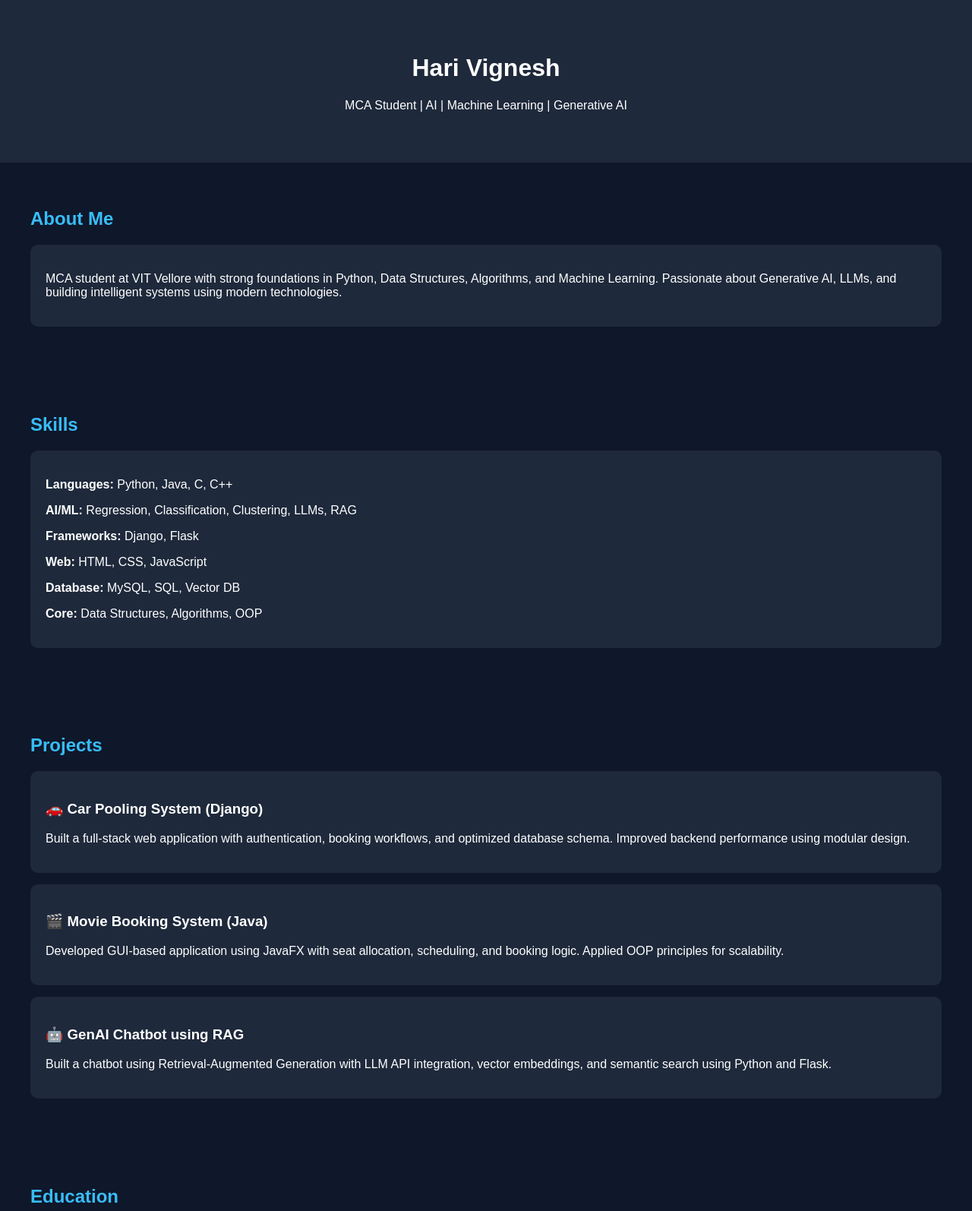
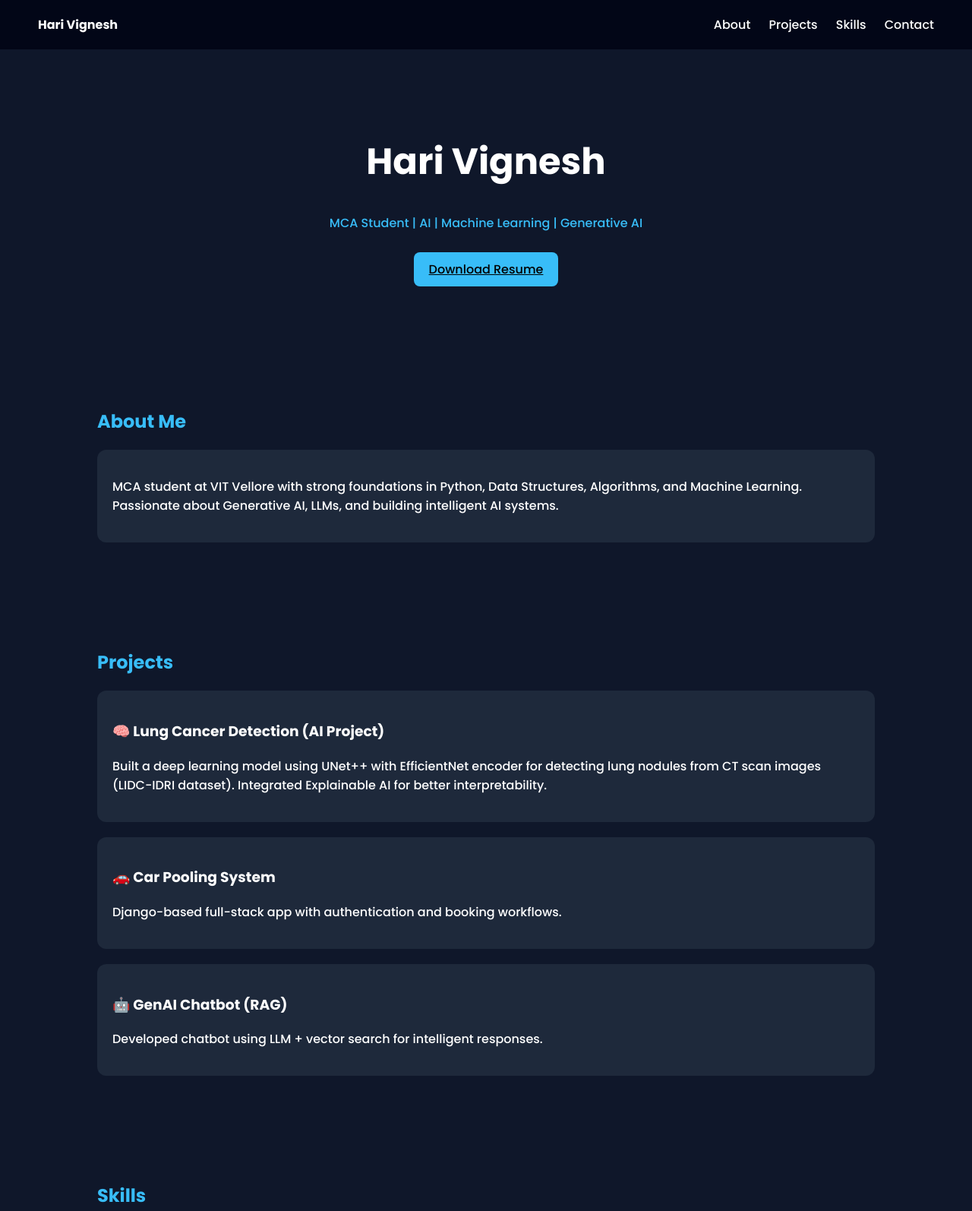
Before and after one commit to Harivignesh08/harivignesh08.github.io, a plain HTML site: page index.html in a window 1280 px wide. Shown: the top 1594 px of the page at 76% size. Drawn offline with Linux system fonts and the light colour scheme.

Commit message:
Add files via upload

```diff
--- a/index.html
+++ b/index.html
@@ -5,113 +5,150 @@
 <meta name="viewport" content="width=device-width, initial-scale=1.0">
 <title>Hari Vignesh | Portfolio</title>
 
+<link href="https://fonts.googleapis.com/css2?family=Poppins:wght@300;500;700&display=swap" rel="stylesheet">
+
 <style>
 body {
     margin: 0;
-    font-family: Arial;
+    font-family: 'Poppins', sans-serif;
     background: #0f172a;
     color: white;
+    scroll-behavior: smooth;
 }
+
+/* NAVBAR */
+nav {
+    display: flex;
+    justify-content: space-between;
+    padding: 20px 50px;
+    background: #020617;
+    position: sticky;
+    top: 0;
+}
+nav a {
+    color: white;
+    margin-left: 20px;
+    text-decoration: none;
+}
+
+/* HERO */
 header {
     text-align: center;
-    padding: 50px;
-    background: #1e293b;
+    padding: 80px 20px;
 }
+header h1 {
+    font-size: 48px;
+}
+header p {
+    color: #38bdf8;
+}
+
+/* SECTIONS */
 section {
-    padding: 40px;
-}
-.card {
-    background: #1e293b;
-    padding: 20px;
-    margin: 15px 0;
-    border-radius: 10px;
+    padding: 60px 10%;
 }
 h2 {
     color: #38bdf8;
 }
-a {
-    color: #38bdf8;
+
+/* CARDS */
+.card {
+    background: #1e293b;
+    padding: 20px;
+    margin-top: 20px;
+    border-radius: 12px;
+    transition: 0.3s;
+}
+.card:hover {
+    transform: translateY(-5px);
+}
+
+/* BUTTON */
+.btn {
+    display: inline-block;
+    padding: 10px 20px;
+    background: #38bdf8;
+    color: black;
+    border-radius: 8px;
+    margin-top: 10px;
+}
+
+/* FOOTER */
+footer {
+    text-align: center;
+    padding: 20px;
+    background: #020617;
 }
 </style>
 </head>
 
 <body>
 
+<!-- NAVBAR -->
+<nav>
+    <div><b>Hari Vignesh</b></div>
+    <div>
+        <a href="#about">About</a>
+        <a href="#projects">Projects</a>
+        <a href="#skills">Skills</a>
+        <a href="#contact">Contact</a>
+    </div>
+</nav>
+
+<!-- HERO -->
 <header>
     <h1>Hari Vignesh</h1>
     <p>MCA Student | AI | Machine Learning | Generative AI</p>
+    <a href="#" class="btn">Download Resume</a>
 </header>
 
-<section>
+<!-- ABOUT -->
+<section id="about">
 <h2>About Me</h2>
 <div class="card">
 <p>
 MCA student at VIT Vellore with strong foundations in Python, Data Structures,
-Algorithms, and Machine Learning. Passionate about Generative AI, LLMs, and
-building intelligent systems using modern technologies.
+Algorithms, and Machine Learning. Passionate about Generative AI, LLMs,
+and building intelligent AI systems.
 </p>
 </div>
 </section>
 
-<section>
-<h2>Skills</h2>
-<div class="card">
-<p><b>Languages:</b> Python, Java, C, C++</p>
-<p><b>AI/ML:</b> Regression, Classification, Clustering, LLMs, RAG</p>
-<p><b>Frameworks:</b> Django, Flask</p>
-<p><b>Web:</b> HTML, CSS, JavaScript</p>
-<p><b>Database:</b> MySQL, SQL, Vector DB</p>
-<p><b>Core:</b> Data Structures, Algorithms, OOP</p>
-</div>
-</section>
-
-<section>
+<!-- PROJECTS -->
+<section id="projects">
 <h2>Projects</h2>
 
 <div class="card">
-<h3>🚗 Car Pooling System (Django)</h3>
+<h3>🧠 Lung Cancer Detection (AI Project)</h3>
 <p>
-Built a full-stack web application with authentication, booking workflows,
-and optimized database schema. Improved backend performance using modular design.
+Built a deep learning model using UNet++ with EfficientNet encoder for detecting
+lung nodules from CT scan images (LIDC-IDRI dataset). Integrated Explainable AI
+for better interpretability.
 </p>
 </div>
 
 <div class="card">
-<h3>🎬 Movie Booking System (Java)</h3>
-<p>
-Developed GUI-based application using JavaFX with seat allocation,
-scheduling, and booking logic. Applied OOP principles for scalability.
-</p>
+<h3>🚗 Car Pooling System</h3>
+<p>Django-based full-stack app with authentication and booking workflows.</p>
 </div>
 
 <div class="card">
-<h3>🤖 GenAI Chatbot using RAG</h3>
-<p>
-Built a chatbot using Retrieval-Augmented Generation with LLM API integration,
-vector embeddings, and semantic search using Python and Flask.
-</p>
+<h3>🤖 GenAI Chatbot (RAG)</h3>
+<p>Developed chatbot using LLM + vector search for intelligent responses.</p>
 </div>
 
 </section>
 
-<section>
-<h2>Education</h2>
+<!-- SKILLS -->
+<section id="skills">
+<h2>Skills</h2>
 <div class="card">
-<p><b>MCA</b> – VIT Vellore (CGPA: 7.73)</p>
-<p><b>BCA</b> – Sourashtra College (CGPA: 8.17)</p>
-<p>Class XII: 66.4% | Class X: 68.2%</p>
+<p>Python • Java • C • C++ • Machine Learning • Deep Learning • Django • Flask • SQL</p>
 </div>
 </section>
 
-<section>
-<h2>Achievements</h2>
-<div class="card">
-<p>• Solved problems on LeetCode and HackerRank</p>
-<p>• Continuously learning AI & Machine Learning</p>
-</div>
-</section>
-
-<section>
+<!-- CONTACT -->
+<section id="contact">
 <h2>Contact</h2>
 <div class="card">
 <p>Email: hari008vignesh@gmail.com</p>
@@ -120,7 +157,7 @@ vector embeddings, and semantic search using Python and Flask.
 </div>
 </section>
 
-<footer style="text-align:center;padding:20px;background:#1e293b;">
+<footer>
 <p>© 2026 Hari Vignesh</p>
 </footer>
 
```
